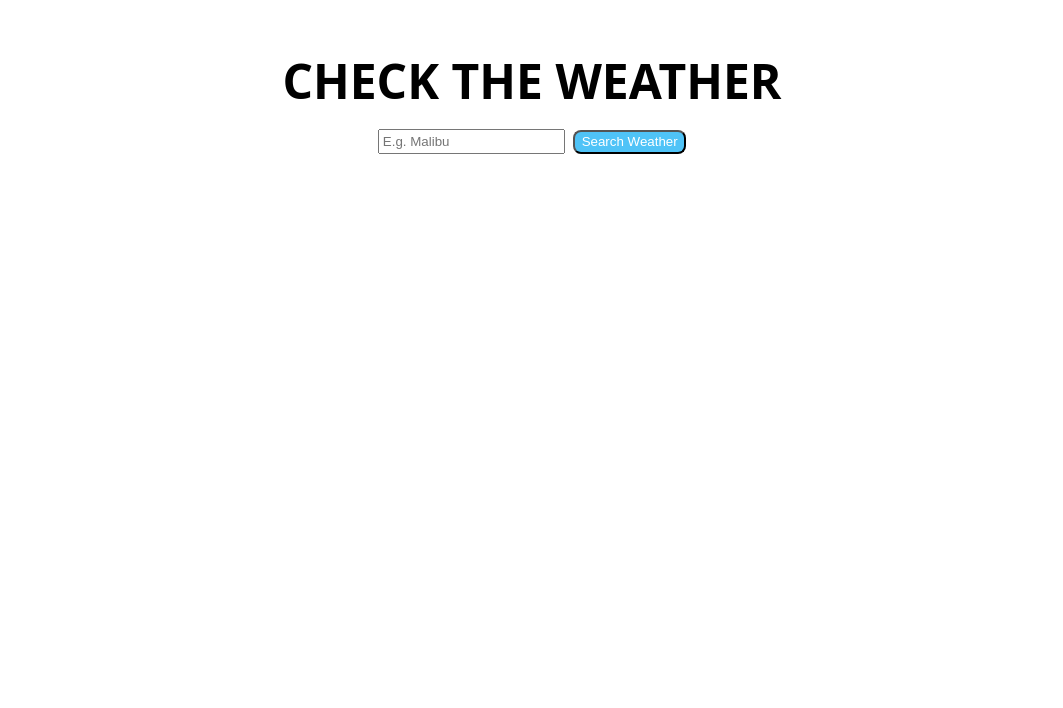
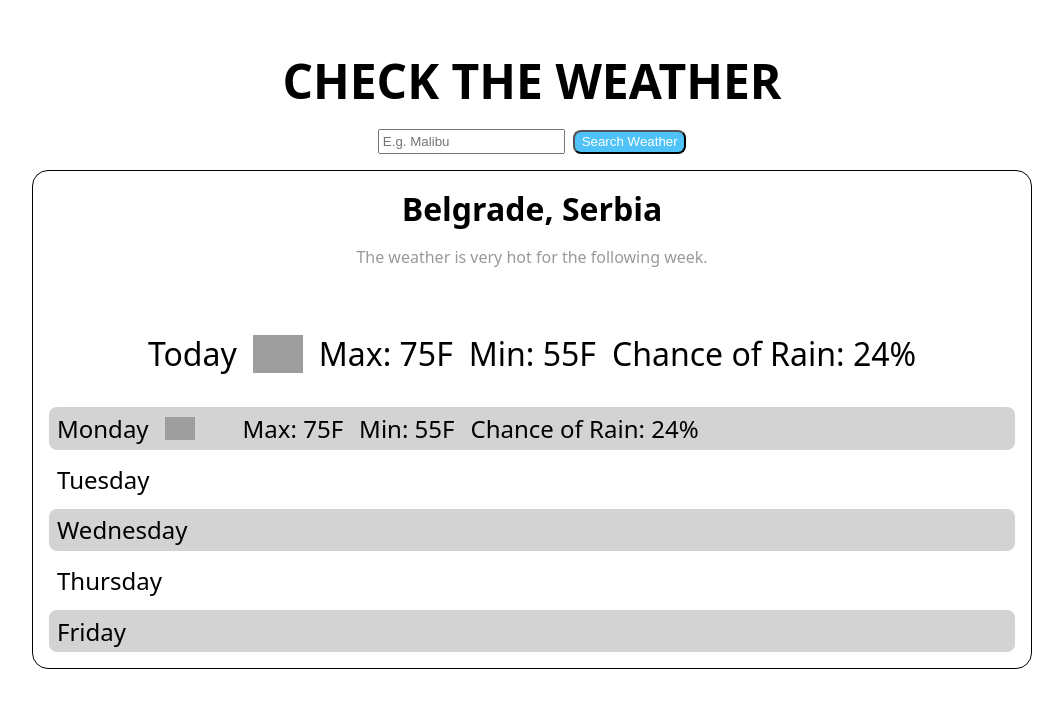
Before and after one commit to alextalijan/weather-app, a website with bundled scripts: page index.html in a window 1280 px wide. Shown: the whole page, without its empty margins (108-1171 px from the left). Built offline with nearby package versions, Linux system fonts and the light colour scheme; grey boxes are pictures that could not be loaded.

Commit message:
style: improve the look of the weather display

```diff
--- a/css/styles.css
+++ b/css/styles.css
@@ -46,7 +46,7 @@ body {
   padding: 0.2rem;
 }
 
-.search-weather {
+.search-weather-btn {
   padding: 0.2em 0.5em;
   border-radius: 0.5rem;
   background-color: #4fc3f7;
@@ -58,3 +58,57 @@ body {
 .search-weather:hover {
   background-color: #29b6f6;
 }
+
+.content {
+  border: 1px solid black;
+  border-radius: 1rem;
+  display: flex;
+  flex-direction: column;
+  align-items: center;
+  padding: 1rem;
+  width: clamp(300px, 80%, 1000px);
+  gap: 1rem;
+}
+
+.location {
+  font-size: 2rem;
+}
+
+.location-description {
+  opacity: 0.4;
+  margin-bottom: 3rem;
+}
+
+.weather-today {
+  display: flex;
+  align-items: center;
+  font-size: 2rem;
+  gap: 1rem;
+  margin-bottom: 1rem;
+}
+
+.days-list {
+  display: flex;
+  flex-direction: column;
+  list-style-type: none;
+  align-self: start;
+  font-size: 1.5rem;
+  width: 100%;
+  gap: 0.5rem;
+}
+
+.days-list > li {
+  padding: 0.3rem 0.5rem;
+  display: flex;
+  align-items: center;
+  gap: 1rem;
+  border-radius: 0.5rem;
+}
+
+.days-list > li:nth-child(odd) {
+  background-color: lightgray;
+}
+
+.days-list img {
+  margin-right: 2rem;
+}
--- a/index.html
+++ b/index.html
@@ -14,11 +14,45 @@
         <input
           type="text"
           placeholder="E.g. Malibu"
-          id="location"
+          id="locationInput"
           name="location"
         />
-        <button class="search-weather" type="submit">Search Weather</button>
+        <button class="search-weather-btn" type="submit">Search Weather</button>
       </form>
+      <div class="content">
+        <h2 class="location">Belgrade, Serbia</h2>
+        <p class="location-description">
+          The weather is very hot for the following week.
+        </p>
+        <div class="weather-today">
+          <span>Today</span>
+          <img
+            src="https://raw.githubusercontent.com/visualcrossing/WeatherIcons/refs/heads/main/PNG/3rd%20Set%20-%20Color/clear-night.png"
+            alt="weather icon"
+            width="50px"
+          />
+          <span>Max: 75F</span>
+          <span>Min: 55F</span>
+          <span>Chance of Rain: 24%</span>
+        </div>
+        <ul class="days-list">
+          <li>
+            <span>Monday</span>
+            <img
+              src="https://raw.githubusercontent.com/visualcrossing/WeatherIcons/refs/heads/main/PNG/3rd%20Set%20-%20Color/clear-night.png"
+              alt="weather icon"
+              width="30px"
+            />
+            <span>Max: 75F</span>
+            <span>Min: 55F</span>
+            <span>Chance of Rain: 24%</span>
+          </li>
+          <li>Tuesday</li>
+          <li>Wednesday</li>
+          <li>Thursday</li>
+          <li>Friday</li>
+        </ul>
+      </div>
     </div>
   </body>
 </html>
--- a/js/filterWeatherData.js
+++ b/js/filterWeatherData.js
@@ -11,7 +11,6 @@ const filterWeatherData = function thatFiltersOnlyDataWeNeed(weatherAPIObject) {
       tempMax: day.tempmax,
       tempMin: day.tempmin,
       precipitationProb: day.precipprob,
-      description: day.description,
       icon: day.icon,
     };
 
--- a/js/getIconSRC.js
+++ b/js/getIconSRC.js
@@ -1,5 +1,5 @@
 const getIconSRC = function thatReturnsURLOfWeatherIcon(iconDescription) {
-  return `https://github.com/visualcrossing/WeatherIcons/blob/main/PNG/3rd%20Set%20-%20Color/${iconDescription}`;
+  return `https://raw.githubusercontent.com/visualcrossing/WeatherIcons/refs/heads/main/PNG/3rd%20Set%20-%20Color/${iconDescription}`;
 };
 
 export default getIconSRC;
--- a/js/index.js
+++ b/js/index.js
@@ -1 +1,8 @@
 import getLocationWeather from './getLocationWeather.js';
+
+const searchWeatherBtn = document.querySelector('.search-weather-btn');
+searchWeatherBtn.addEventListener('click', (event) => {
+  event.preventDefault();
+  const location = document.querySelector('#locationInput').value;
+  // console.log(getLocationWeather(location));
+});
```
